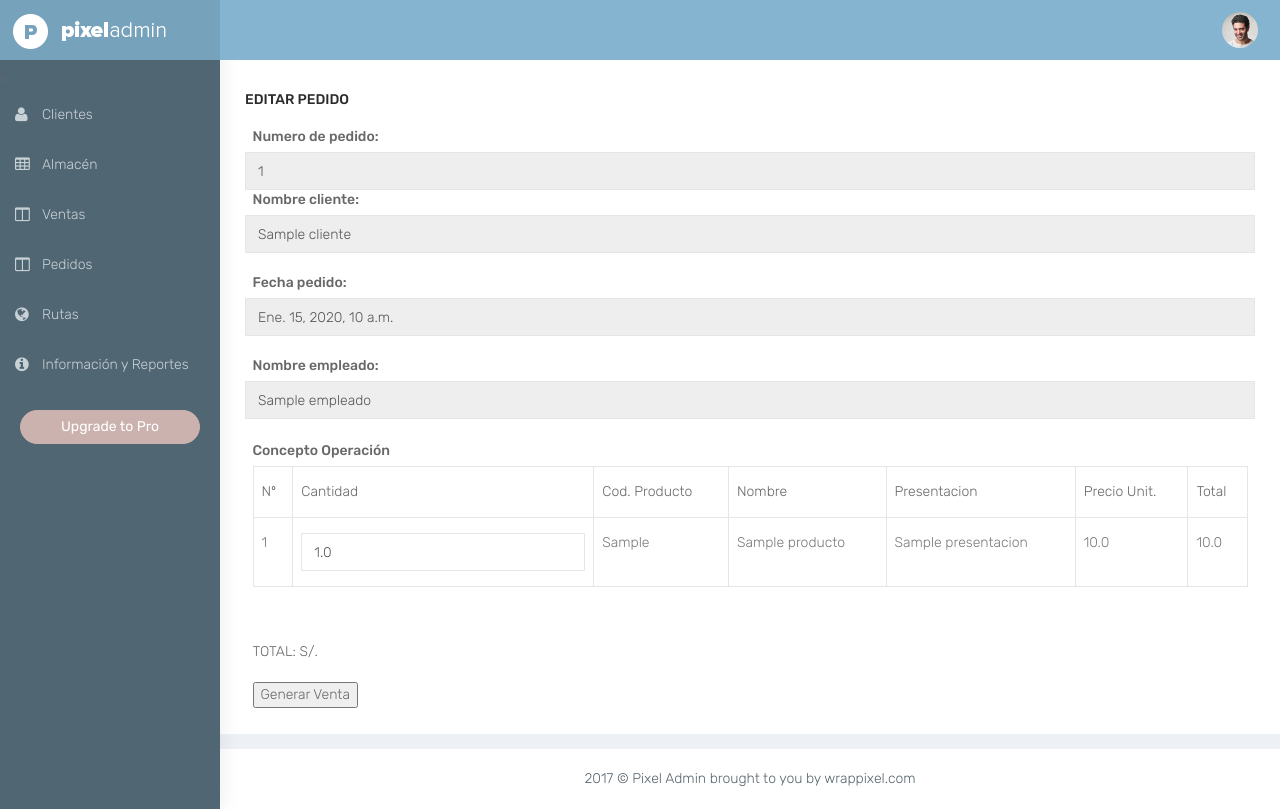
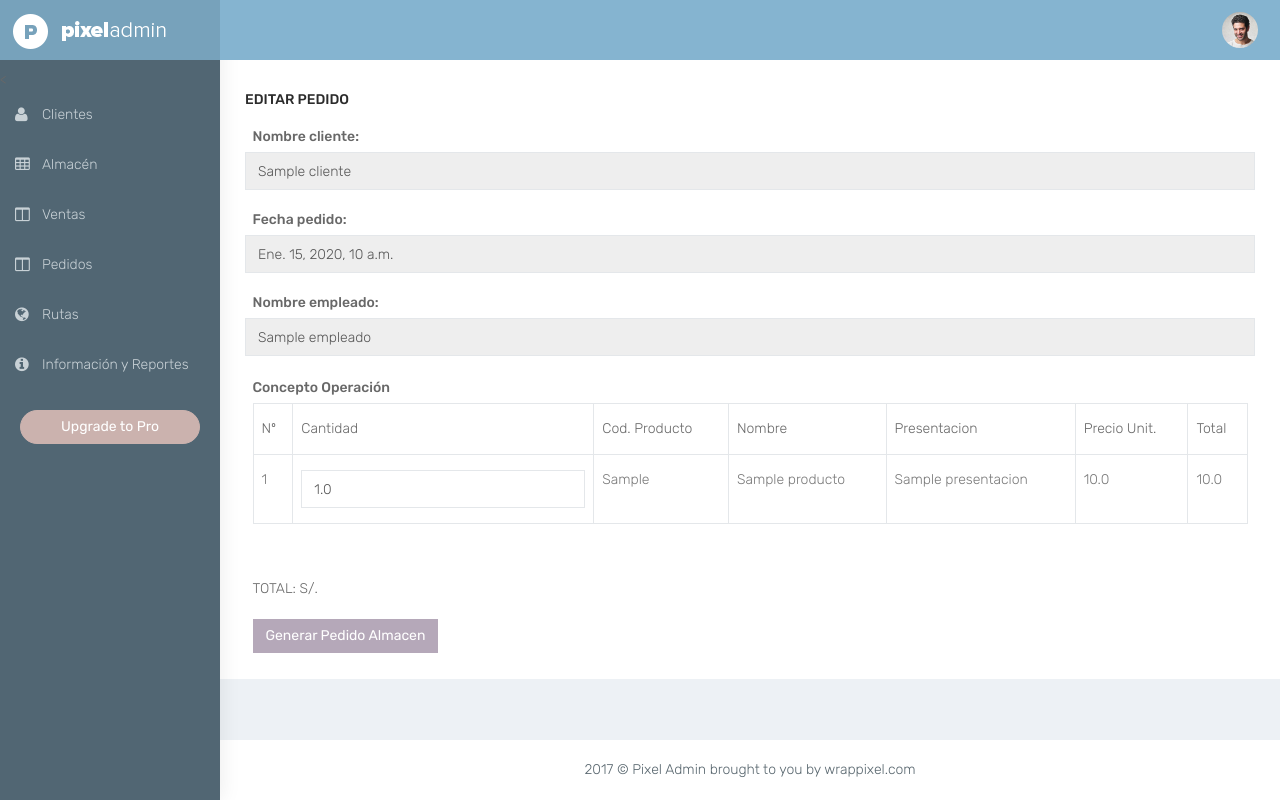
Before and after one commit to JokerBerlin/Aplicacion, a Django app: page /Pedido/editar/1/ in a window 1280 px wide. Run offline with Django 3.2, Linux system fonts and the light colour scheme; tables that the repository leaves empty hold one stand-in row (values such as "Sample post"); some libraries are stand-ins or nearby versions.

Commit message:
editar pedido final

```diff
--- a/app/Views/pedidoView.py
+++ b/app/Views/pedidoView.py
@@ -316,7 +316,8 @@ def editarPedido(request,pedido_id):
         for oPedido in oPedidoproductospresentacions:
             oNuevo = {}
             oNuevo['id']=oPedido.id
-            oNuevo['cantidad']=float(oPedido.cantidad)
+            c = oPedido.cantidad
+            oNuevo['cantidad']=str(c).replace(",", ".")
             oNuevo['contador']=cont
             oNuevo['valor']=float(oPedido.valor)
             oNuevo['total']=float(oPedido.cantidad)*float(oPedido.valor)
@@ -338,7 +339,7 @@ def modificarPedido(request):
 
             id=int(oPedidoProducto[0])
             oPedidoproductospresentacions = Pedidoproductospresentacions.objects.get(id=id)
-            #cantidad = float(oPedidoProducto[1])
+            #cantidad = (oPedidoProducto[1])
             oPedidoproductospresentacions.cantidad = oPedidoProducto[1]
             oPedidoproductospresentacions.save()
         oPedido = Pedido.objects.get(id=idPedido)
--- a/app/templates/pedido/editar.html
+++ b/app/templates/pedido/editar.html
@@ -1,7 +1,7 @@
 {% extends "base.html" %}
 
 {% block imports %}
-
+<script type="text/javascript" src="/static/js/editarPedido.js"></script>
 
 {% endblock %}
 
@@ -15,10 +15,8 @@ Editar pedido
             <div class="white-box">
                 <h3 class="box-title">Editar Pedido</h3>
 
-                  <label class="control-label col-sm-3" for="inputSuccess3">Numero de pedido:
-                        </label>
-                        <input class="form-control" type="text" id="pedido_id" value="{{ pedidoId }}" disabled>
 
+                    <input class="form-control" type="hidden" id="pedido_id" value="{{ pedidoId }}" disabled>
                    <label class="control-label col-sm-3" for="inputSuccess3">Nombre cliente:
                            </label>
                     <input class="form-control" type="text" name="" value="{{ cliente }}" disabled>
@@ -55,7 +53,7 @@ Editar pedido
                                       {% if pedido.id == cant.id %}
                                       <tr>
                                         <td>{{pedido.id}}</td>
-                                        <td><input type="text" class="form-control" id="cantidad{{cant.contador}}" value="{{ cant.cantidad }}">
+                                        <td><input type="number" class="form-control" id="cantidad{{cant.contador}}" value="{{ cant.cantidad }}">
                                       </td>
                                         <td>{{pedido.productopresentacions.producto.codigo}}</td>
                                         <td>{{pedido.productopresentacions.producto.nombre}}</td>
@@ -72,73 +70,13 @@ Editar pedido
                                 </tbody>
 
                                 </table>
-                                <script type="text/javascript">
-                                  $(document).ready(function() {
-                                    $("#generarAlmacen").click(function() {
-                                      var num=1;
-                                      productos = [];
-                                      contador = 0;
-                                      $('#tabla tbody tr').each(function (index) {
-                                        // productosPedido = [];
-                                        // var id = $(this).find("td").eq(0).html();
-                                        // var cantidad = $(this).find("td").eq(1).html();
-                                        // console.log(codigo);
-                                        $(this).children("td").each(function (index2) {
-                                            producto = [];
-                                            //dato = index;
-                                            console.log(index);
-                                            switch (index2) {
-                                                case 0:
-                                                    id = $(this).text();
-                                                case 1:
-                                                    cantidad = $("#cantidad"+index ).val();
-
-                                                    if (cantidad.indexOf(',')==true) {
-                                                      cantidad=cantidad.replace(",",".");
-                                                    }
-                                                    break;
-                                            }
-
-                                        });
-                                        contador = 1;
-                                        productos.push([id,cantidad]);
-                                        });
-                                        console.log(productos);
-                                        if (contador == 1) {
-                                            var pedido = document.getElementById("pedido_id").value;
-                                            console.log(pedido);
-                                            var datos = {productos: productos,pedido:pedido};
-                                            var sendData = JSON.stringify(datos);
-                                            $.ajax({
-                                                type: "POST",
-                                                dataType: "json",
-                                                url: "/Pedido/modificar/",
-                                                data: sendData,
-                                                contentType: "application/json; charset=utf-8",
-                                                async: false,
-                                                cache: false,
-                                                CrossDomain: true,
-
-                                                success: function (result) {
-                                                //     var id_venta = result["id_venta"];
-                                                     alert('Pedido modificado');
-                                                     //location.reload(true);
-                                                     document.location.href='/Pedido/listar/';
-                                                }
-                                            });
-                                        }else{
-                                            alert("No registró ningún producto");
-                                        }
-                                    });
-                                  });
-                                </script>
                                 <br>
                             </div>
                                 TOTAL: S/. <label for="id_Total" id="id_Total" name="id_Total"></label>
                                 <br>
                                 <br>
 
-                            <button id="generarAlmacen" >Generar Venta</button>
+                            <button id="generarAlmacen" class="btn btn-primary">Generar Pedido Almacen</button>
                           <!--</form>-->
                         </div>
                       </div>
```
Also changed, not shown: static/js/editarPedido.js (+59 -0 lines).
